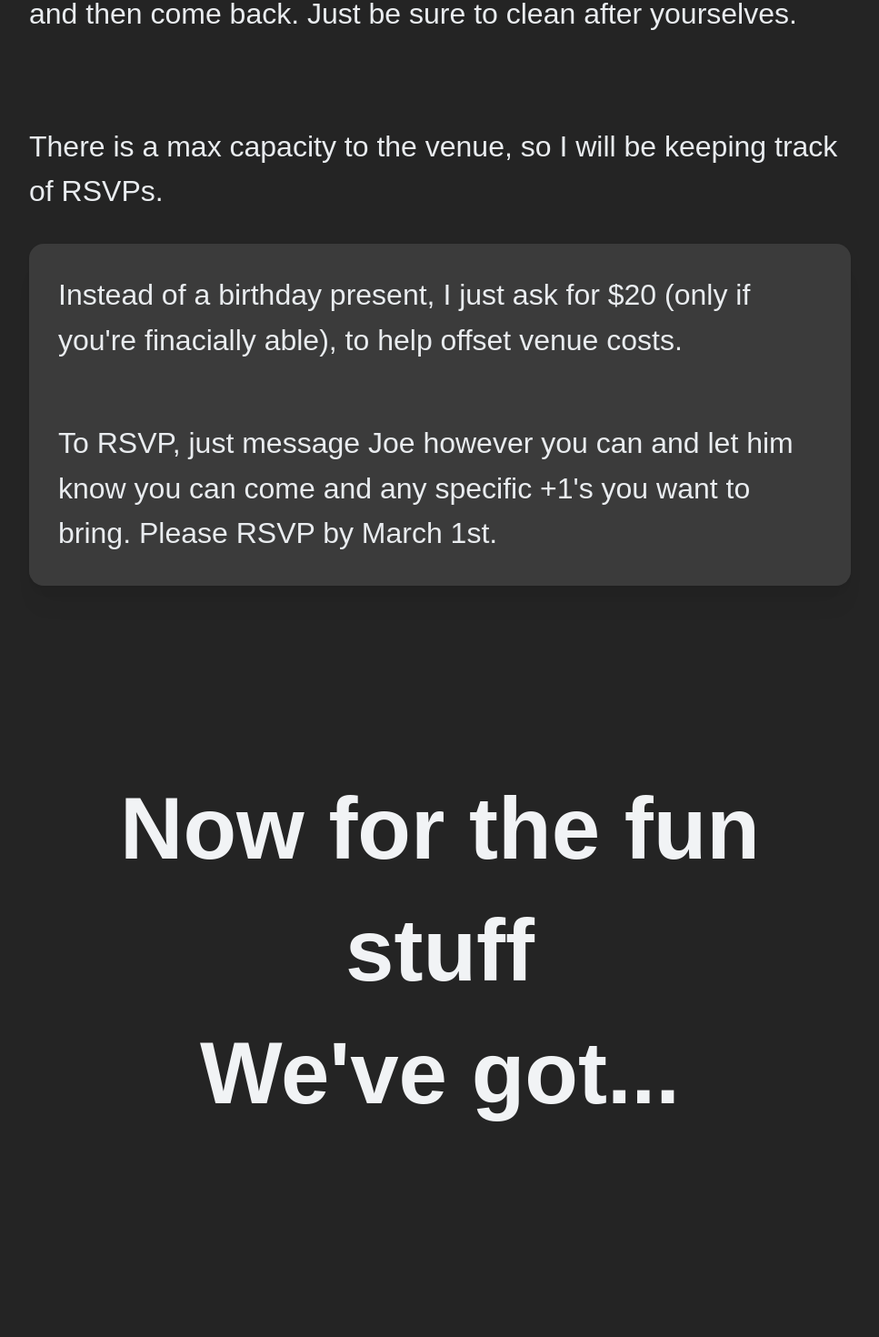
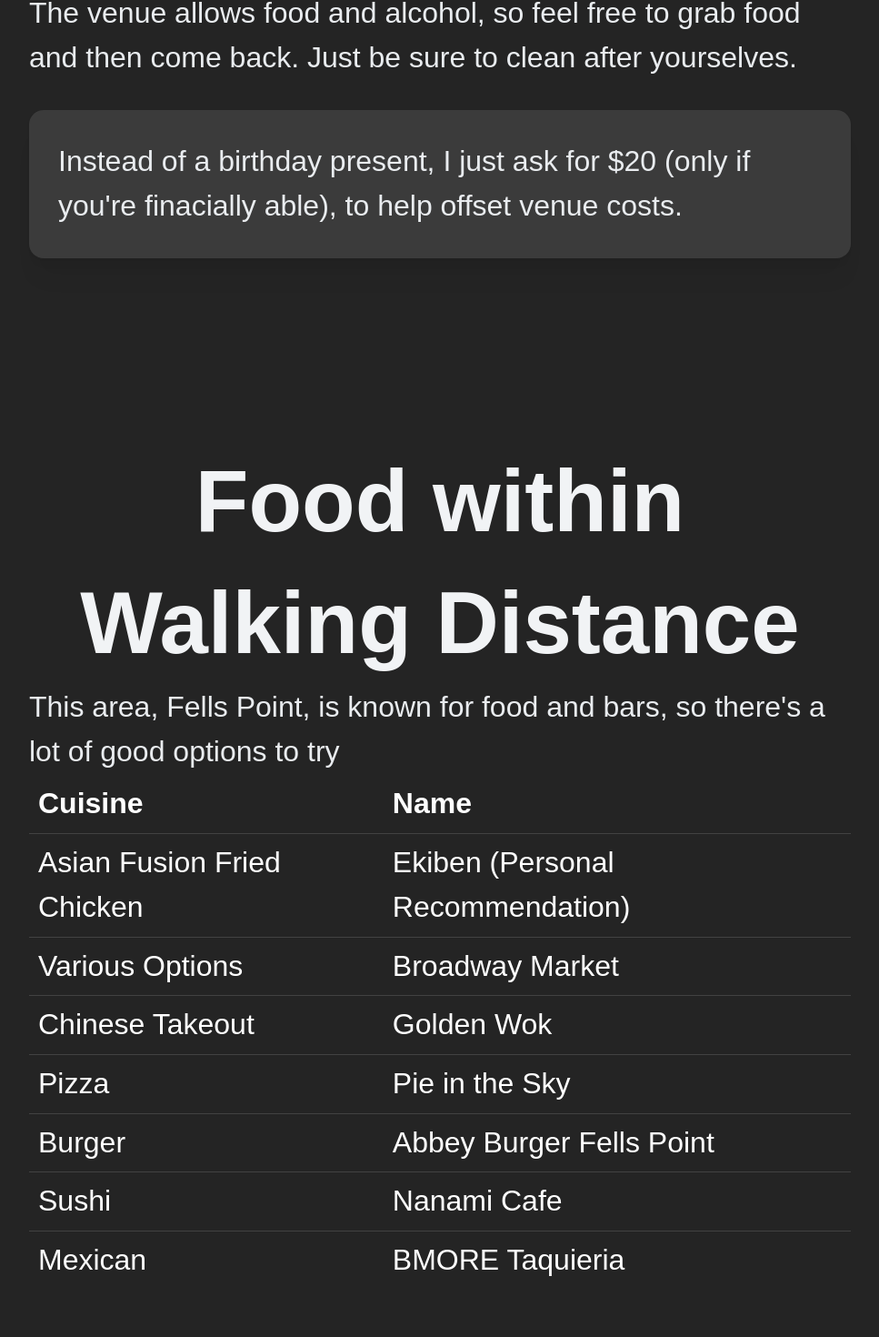
Before and after one commit to L-Dragon5/joe-con-deez-nuts, a React (Vite) app: page / in a window 1280 px wide. Shown: the part 3179-4649 px from the top of the page at 91% size, without its empty margins (156-1123 px from the left). Built offline with nearby package versions, Linux system fonts and the light colour scheme.

Commit message:
Added schedule and food recommendation list

```diff
--- a/src/App.tsx
+++ b/src/App.tsx
@@ -15,12 +15,14 @@
   Divider,
   Flex,
   HoverCard,
+  List,
   MantineProvider,
   Modal,
   Paper,
   SimpleGrid,
   Stack,
   Switch,
+  Table,
   Text,
   Title,
 } from '@mantine/core';
@@ -245,17 +247,12 @@
             </Text>
 
             <Text mt="6rem" className={classes.mainBodyText} mod={{ chengo }}>
-              There won't be food provided (but there will be cake). There's a
-              lot of good food places in the area, such as, Ekiben.
+              There won't be food provided (but there will be cake). Scroll down
+              for food recommendation list.
             </Text>
-            <Text className={classes.mainBodyText} mod={{ chengo }}>
+            <Text mt="3rem" className={classes.mainBodyText} mod={{ chengo }}>
               The venue allows food and alcohol, so feel free to grab food and
               then come back. Just be sure to clean after yourselves.
-            </Text>
-
-            <Text mt="6rem" className={classes.mainBodyText} mod={{ chengo }}>
-              There is a max capacity to the venue, so I will be keeping track
-              of RSVPs.
             </Text>
 
             <motion.div
@@ -282,17 +279,66 @@
                   Instead of a birthday present, I just ask for $20 (only if
                   you're finacially able), to help offset venue costs.
                 </Text>
-                <Text
-                  mt="4rem"
-                  className={classes.mainBodyText}
-                  mod={{ chengo }}
-                >
-                  To RSVP, just message Joe however you can and let him know you
-                  can come and any specific +1's you want to bring. Please RSVP
-                  by March 1st.
-                </Text>
               </Paper>
             </motion.div>
+          </motion.div>
+
+          <motion.div
+            style={{ marginTop: '25vh', marginBottom: '25vh' }}
+            initial={{ opacity: 0 }}
+            whileInView={{ opacity: 1, transition: { duration: 1.5 } }}
+            viewport={{ once: true, amount: 0.5 }}
+          >
+            <Title
+              order={3}
+              className={classes.sectionHeaders}
+              mt="2rem"
+              mod={{ chengo }}
+            >
+              Food within Walking Distance
+            </Title>
+            <Text className={classes.mainBodyText} mod={{ chengo }}>
+              This area, Fells Point, is known for food and bars, so there's a
+              lot of good options to try
+            </Text>
+            <Table fz="2rem" c="white">
+              <Table.Thead>
+                <Table.Tr>
+                  <Table.Th>Cuisine</Table.Th>
+                  <Table.Th>Name</Table.Th>
+                </Table.Tr>
+              </Table.Thead>
+              <Table.Tbody>
+                <Table.Tr>
+                  <Table.Td>Asian Fusion Fried Chicken</Table.Td>
+                  <Table.Td>Ekiben (Personal Recommendation)</Table.Td>
+                </Table.Tr>
+                <Table.Tr>
+                  <Table.Td>Various Options</Table.Td>
+                  <Table.Td>Broadway Market</Table.Td>
+                </Table.Tr>
+                <Table.Tr>
+                  <Table.Td>Chinese Takeout</Table.Td>
+                  <Table.Td>Golden Wok</Table.Td>
+                </Table.Tr>
+                <Table.Tr>
+                  <Table.Td>Pizza</Table.Td>
+                  <Table.Td>Pie in the Sky</Table.Td>
+                </Table.Tr>
+                <Table.Tr>
+                  <Table.Td>Burger</Table.Td>
+                  <Table.Td>Abbey Burger Fells Point</Table.Td>
+                </Table.Tr>
+                <Table.Tr>
+                  <Table.Td>Sushi</Table.Td>
+                  <Table.Td>Nanami Cafe</Table.Td>
+                </Table.Tr>
+                <Table.Tr>
+                  <Table.Td>Mexican</Table.Td>
+                  <Table.Td>BMORE Taquieria</Table.Td>
+                </Table.Tr>
+              </Table.Tbody>
+            </Table>
           </motion.div>
 
           <motion.div
@@ -438,14 +484,6 @@
                 );
               })}
             </SimpleGrid>
-            <Text
-              className={classes.mainBodyText}
-              mt="2rem"
-              ta="center"
-              mod={{ chengo }}
-            >
-              And more to come...
-            </Text>
           </motion.div>
 
           <motion.div
@@ -459,7 +497,7 @@
               className={classes.sectionHeaders}
               mod={{ chengo }}
             >
-              Schedule [Tentative]
+              Schedule
             </Title>
             <Stack>
               <Title
@@ -467,7 +505,7 @@
                 className={classes.scheduleTitle}
                 mod={{ chengo }}
               >
-                The Dickballin' Stage
+                The Dickballin' Stage [4 - 6PM]
               </Title>
               <Text className={classes.scheduleDescription} mod={{ chengo }}>
                 Limited to people who are performing for the 1st time or final
@@ -479,16 +517,7 @@
                 className={classes.scheduleDescription}
                 mod={{ chengo }}
               >
-                Confirmed People [DJ Names Tentative]: DJ Orly - DJ Y2Kz - DJ
-                Tofu - DJ Tenchi - DJoe - Ashes - Harmony
-              </Text>
-              <Text
-                fs="italic"
-                className={classes.scheduleDescription}
-                mod={{ chengo }}
-              >
-                If you would like to join, let Joe know. Spots are limited and
-                we're halfway filled.
+                DJ Orly - DJ Y2Kz - DJ Tofu - DJ Tenchi - DJoe - Ashes - Harmony
               </Text>
               <Divider />
 
@@ -497,26 +526,18 @@
                 className={classes.scheduleTitle}
                 mod={{ chengo }}
               >
-                Performances
+                Performances [6:20 - 8:30 PM]
               </Title>
+              <Text className={classes.scheduleDescription} mod={{ chengo }}>
+                Consists of my all my talented friends doing singing, dancing,
+                or both. You may even see me...
+              </Text>
               <Text
                 fw="bold"
                 className={classes.scheduleDescription}
                 mod={{ chengo }}
               >
-                Confirmed People: Lavendula, Pengy, Phoebe, AniWaza, Tofu,
-                Zeylia Wing, Joe
-              </Text>
-              <Text className={classes.scheduleDescription} mod={{ chengo }}>
-                Consists of my all my talented friends doing singing, dancing,
-                or both. You may even see me...
-              </Text>
-              <Text
-                fs="italic"
-                className={classes.scheduleDescription}
-                mod={{ chengo }}
-              >
-                If you'd like to do something, let Joe know.
+                Phoebe, Katherine, Aniwaza, Lavendula, Pan Ranger, ?Joe?, Pengy,
               </Text>
               <Divider />
 
@@ -538,7 +559,7 @@
                 className={classes.scheduleTitle}
                 mod={{ chengo }}
               >
-                Aniparty Vol. Joe
+                Aniparty Vol. Joe [9 PM - 12 AM]
               </Title>
               <Text className={classes.scheduleDescription} mod={{ chengo }}>
                 Last, but not least, my friends from Aniparty will be closing
@@ -549,8 +570,7 @@
                 fw="bold"
                 mod={{ chengo }}
               >
-                Confirmed DJs: DJ Appare - DJ Dekimasen - DJ Wazahai - DJ
-                Th3rdEye - DJ SignalΔ
+                DJ Appare - DJ Dekimasen - DJ Wazahai - DJ Th3rdEye - DJ SignalΔ
               </Text>
               <Divider />
             </Stack>
```
